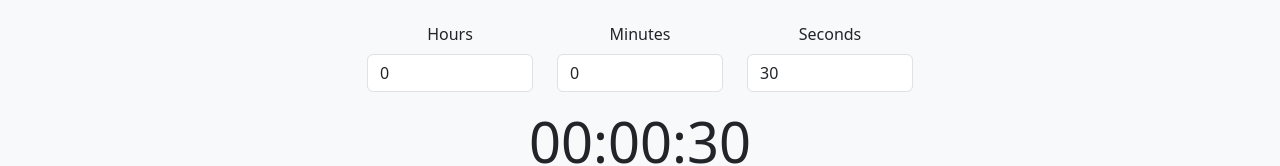
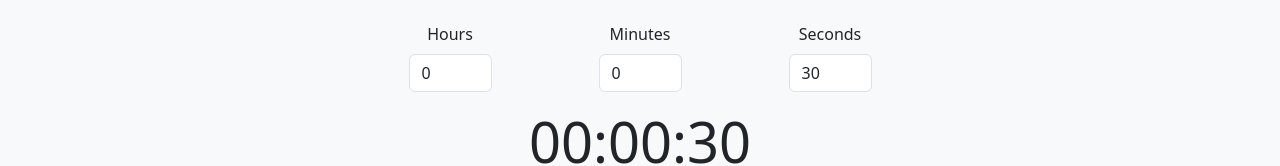
Before and after one commit to farooq-teqniqly/tq-timersite, a website with bundled scripts: page index.html in a window 1280 px wide. Shown: the part 180-346 px from the top of the page. Built offline with nearby package versions, Linux system fonts and the light colour scheme.

Commit message:
chore: Reduce input widths.

```diff
--- a/index.html
+++ b/index.html
@@ -18,15 +18,36 @@
       <div class="row mb-3 justify-content-center">
         <div class="col-md-2">
           <label for="hoursInput" class="form-label">Hours</label>
-          <input type="number" class="form-control" id="hoursInput" value="0" min="0" max="5" />
+          <input
+            type="number"
+            class="form-control w-50 mx-auto"
+            id="hoursInput"
+            value="0"
+            min="0"
+            max="5"
+          />
         </div>
         <div class="col-md-2">
           <label for="minutesInput" class="form-label">Minutes</label>
-          <input type="number" class="form-control" id="minutesInput" value="0" min="0" max="59" />
+          <input
+            type="number"
+            class="form-control w-50 mx-auto"
+            id="minutesInput"
+            value="0"
+            min="0"
+            max="59"
+          />
         </div>
         <div class="col-md-2">
           <label for="secondsInput" class="form-label">Seconds</label>
-          <input type="number" class="form-control" id="secondsInput" value="30" min="0" max="59" />
+          <input
+            type="number"
+            class="form-control w-50 mx-auto"
+            id="secondsInput"
+            value="30"
+            min="0"
+            max="59"
+          />
         </div>
       </div>
 
```
